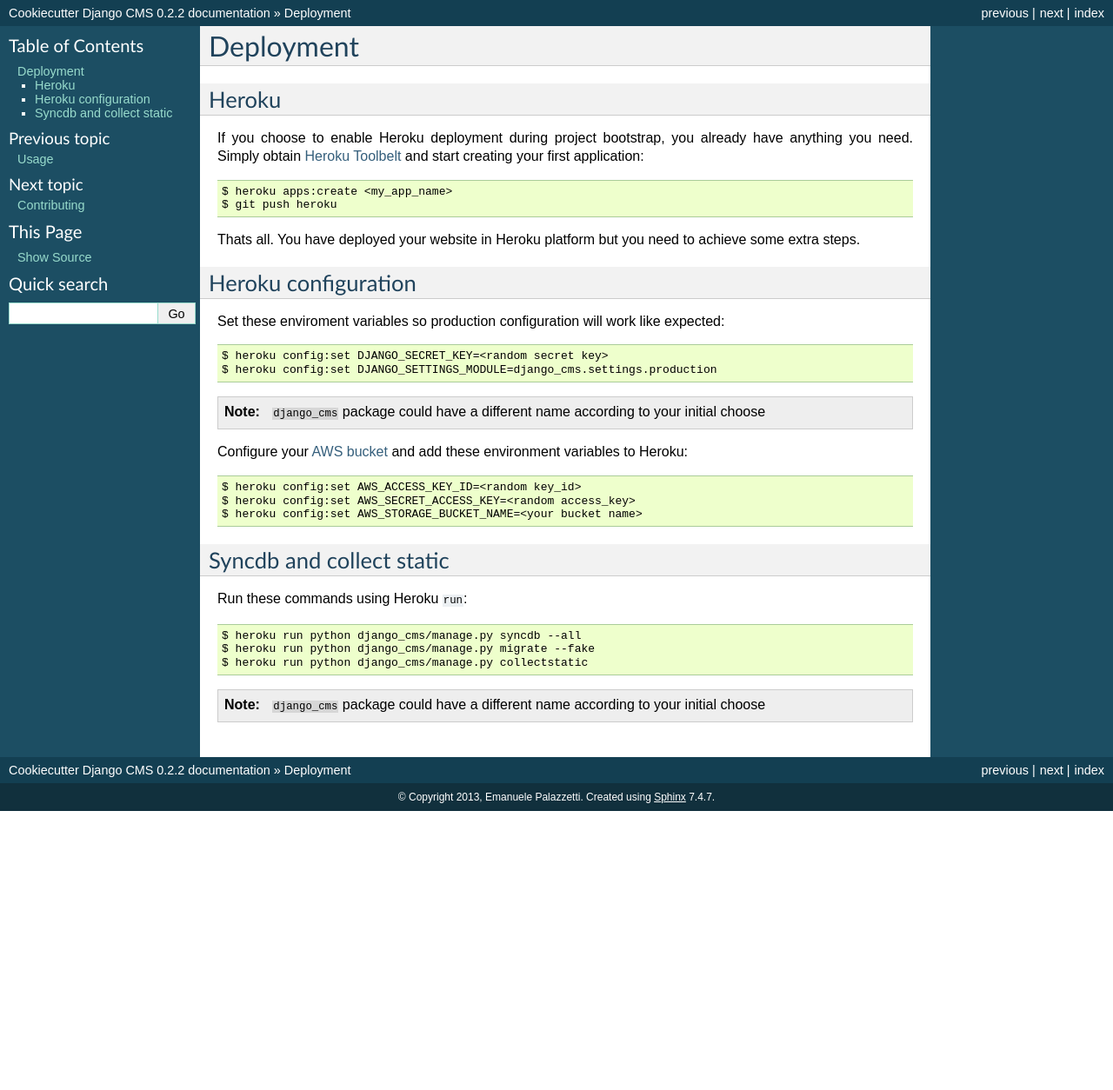
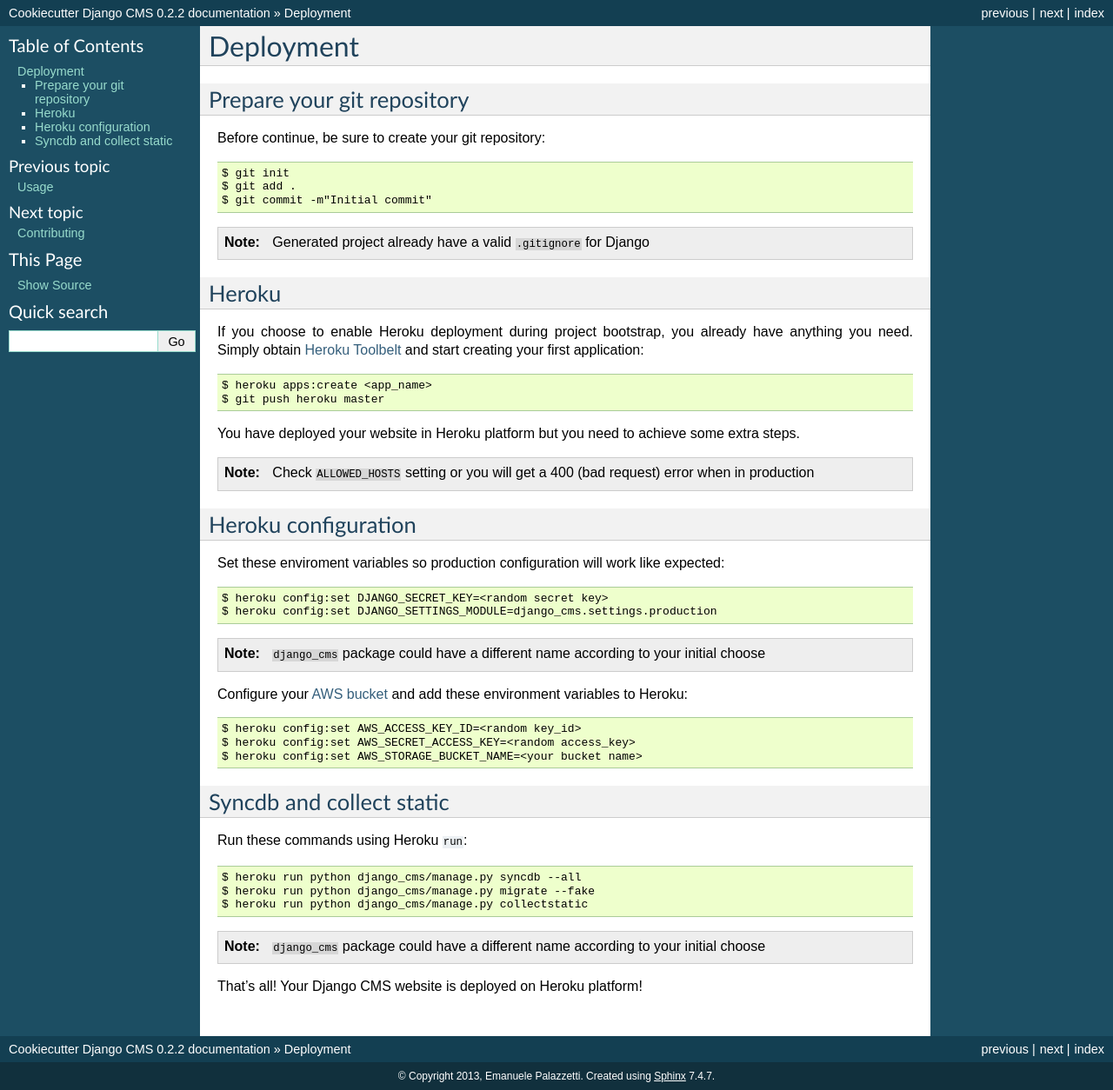
Before and after one commit to palazzem/cookiecutter-django-cms, a Sphinx documentation site: the page built from docs/source/deployment.rst, in a window 1280 px wide. Shown: the whole page at 87% size. Built offline with Sphinx 7.4.7, drawn with Linux system fonts in a browser that asks for light colours; before the commit the page ends 933 px from its top, so only the background shows below that.

Commit message:
Better deployment instructions

```diff
--- a/docs/source/deployment.rst
+++ b/docs/source/deployment.rst
@@ -1,6 +1,18 @@
 ==========
 Deployment
 ==========
+
+Prepare your git repository
+---------------------------
+
+Before continue, be sure to create your git repository::
+
+    $ git init
+    $ git add .
+    $ git commit -m"Initial commit"
+
+.. note::
+   Generated project already have a valid ``.gitignore`` for Django
 
 Heroku
 ------
@@ -8,10 +20,13 @@
 If you choose to enable Heroku deployment during project bootstrap, you already have anything you need.
 Simply obtain `Heroku Toolbelt`_ and start creating your first application::
 
-    $ heroku apps:create <my_app_name>
-    $ git push heroku
+    $ heroku apps:create <app_name>
+    $ git push heroku master
 
-Thats all. You have deployed your website in Heroku platform but you need to achieve some extra steps.
+You have deployed your website in Heroku platform but you need to achieve some extra steps.
+
+.. note::
+   Check ``ALLOWED_HOSTS`` setting or you will get a 400 (bad request) error when in production
 
 .. _Heroku Toolbelt: https://toolbelt.heroku.com/
 
@@ -45,3 +60,5 @@
 
 .. note::
    ``django_cms`` package could have a different name according to your initial choose
+
+That's all! Your Django CMS website is deployed on Heroku platform!
```
